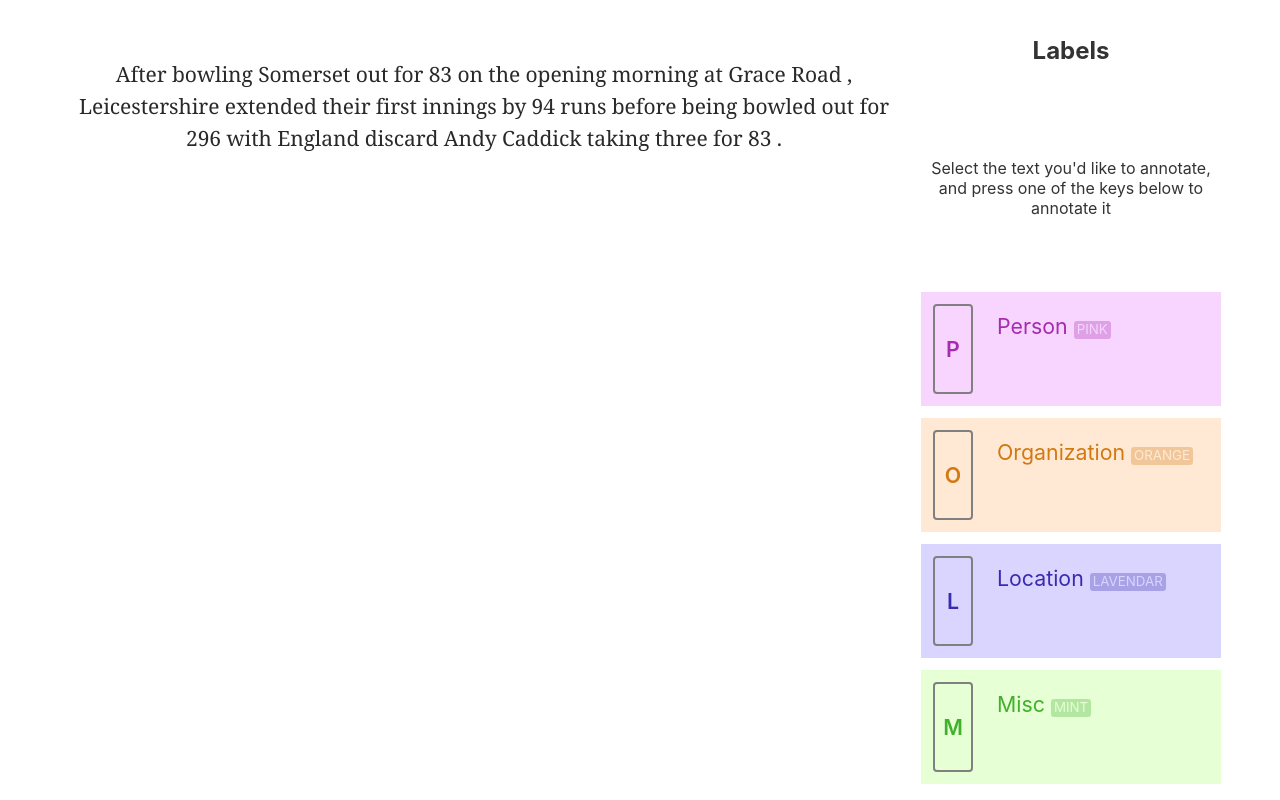
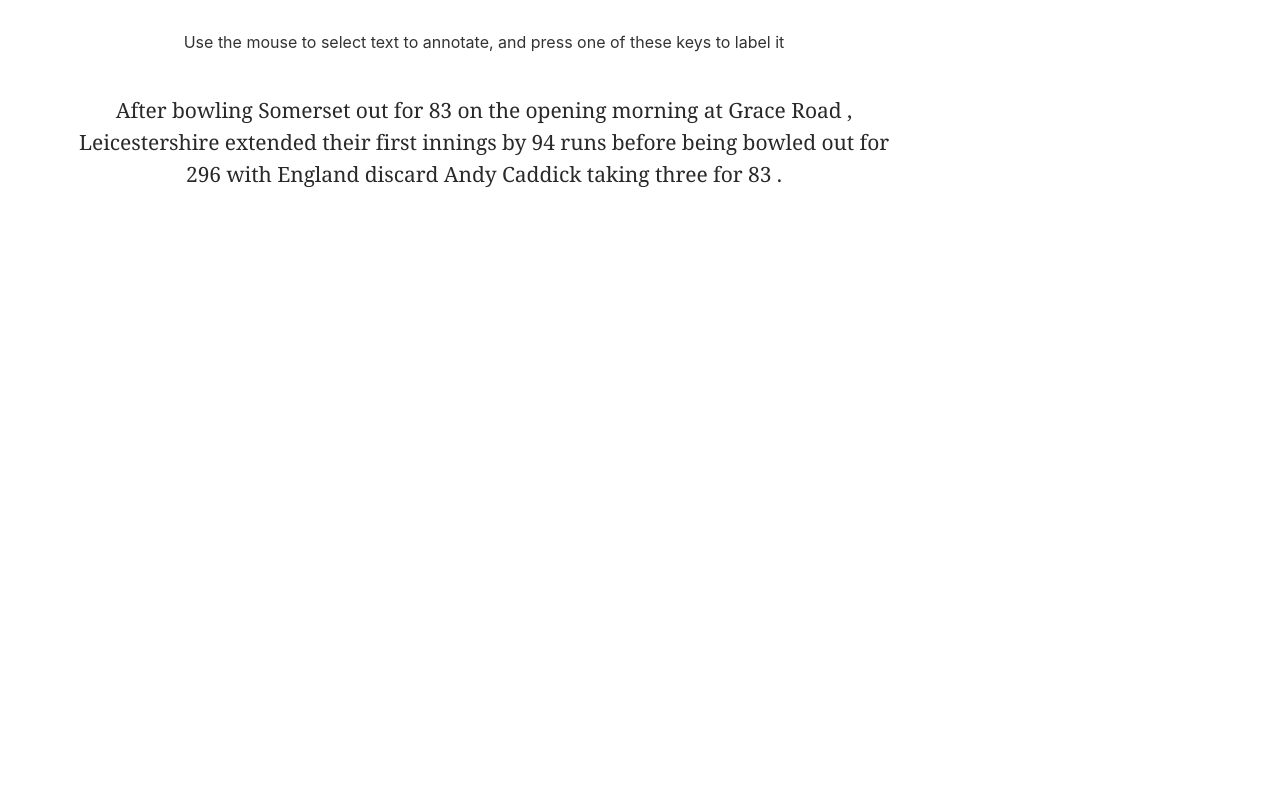
Before and after one commit to mikemaccana/labeller, a Svelte app: page / in a window 1280 px wide. Built offline with nearby package versions, Linux system fonts and the light colour scheme.

Commit message:
Make instructions more prominent

```diff
--- a/src/components/App.svelte
+++ b/src/components/App.svelte
@@ -29,12 +29,6 @@
 		height: -webkit-fill-available;
 	}
 
-	h1 {
-		color: #ff3e00;
-		text-transform: uppercase;
-		font-size: 4em;
-		font-weight: 100;
-	}
 
 	@media (min-width: 640px) {
 		main {
--- a/src/components/Document.svelte
+++ b/src/components/Document.svelte
@@ -38,7 +38,7 @@
     font-family: charter, Georgia, Cambria, "Times New Roman", Times, serif;
   }
 
-  p {
+  p.text {
     /* Stolen from medium.com */
     color: rgba(41, 41, 41, 1);
     word-break: break-word;
@@ -51,7 +51,10 @@
 
 </style>
 
-<article on:mouseup={getSelection}>
-  <p>{text}</p>
-  <!-- <p>{textWithAnnotations}</p> -->
-</article>
+<section class="instructions-and-document">
+  <p>Use the mouse to select text to annotate, and press one of these keys to label it</p>
+  <article on:mouseup={updateSelection} on:keyup={annotateCurrentSelection}>
+
+    <p class="text">{text}</p>
+  </article>
+</section>
--- a/src/components/Labeller.svelte
+++ b/src/components/Labeller.svelte
@@ -113,7 +113,7 @@
 
 <div class="labeller">
   <h2>Labels</h2>
-  <p>Select the text you'd like to annotate, and press one of the keys below to annotate it</p>
+
   {#each labelNames as labelName, index}
     <div class="label {labelName}">
       <span class="key">{labelKeys[labelName]}</span>
```
